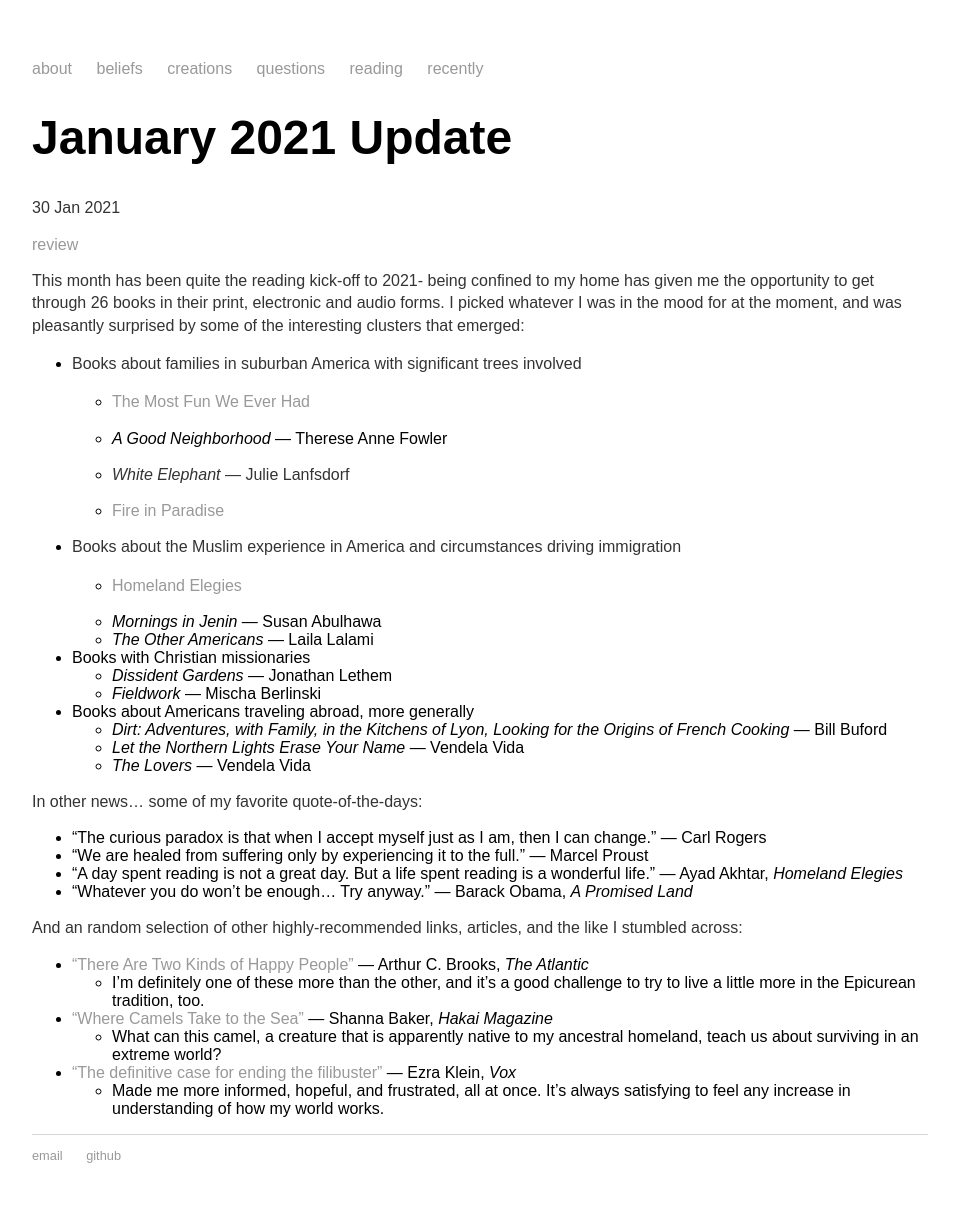
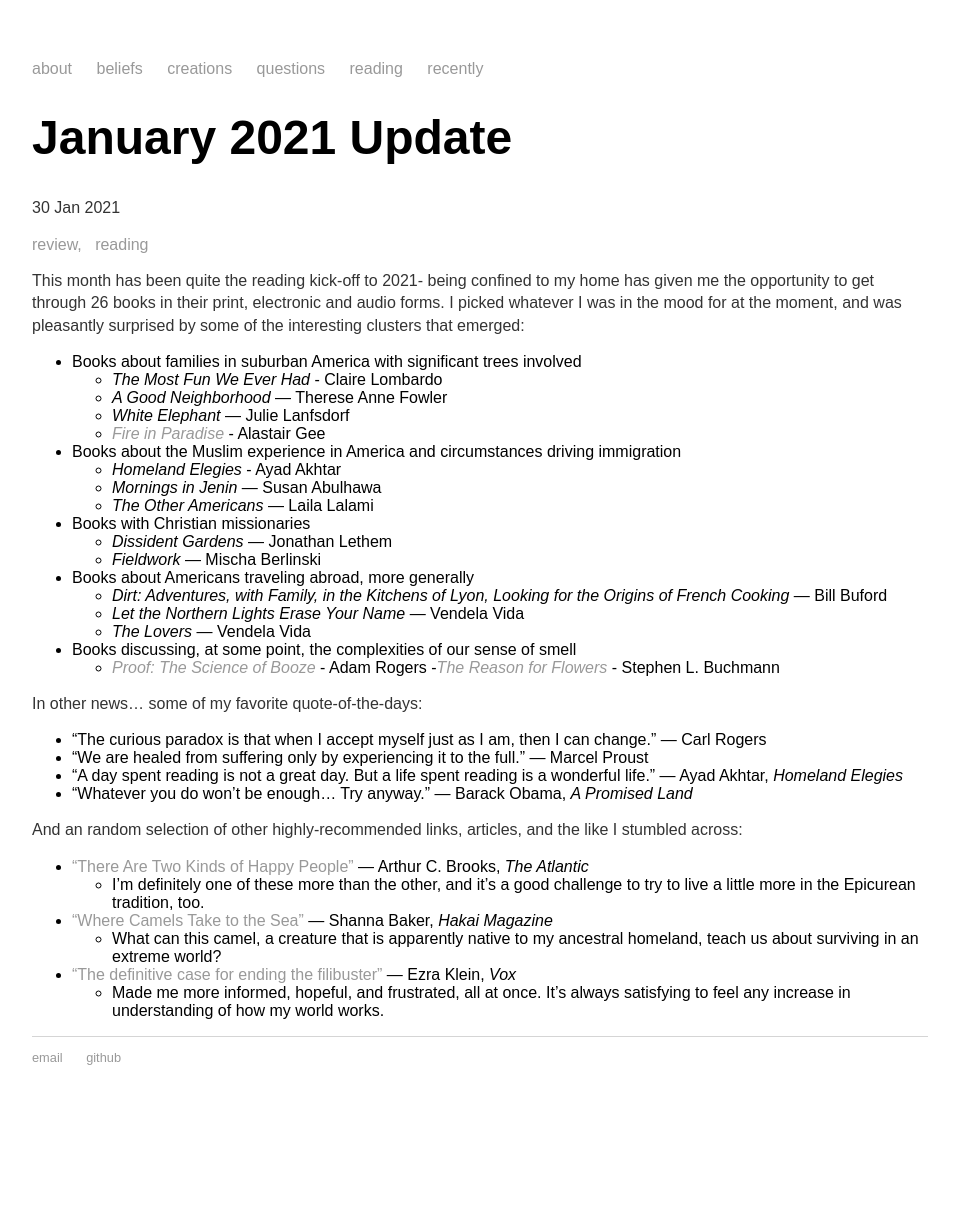
Before and after one commit to mayasheth/mayasheth.github.io, a Jekyll site: the page built from _posts/2021-01-30-january-2021-update.md, in a window 1280 px wide. Shown: the whole page, without its empty margins (160-1119 px from the left). Built offline with Jekyll 4.4.1, drawn with Linux system fonts in a browser that asks for light colours; our own code applies the rules of GitHub Pages for plain Markdown files; after the commit the page ends 1125 px from its top, so only the background shows below that.

Commit message:
Update 2021-01-30-january-2021-update.md

```diff
--- a/_posts/2021-01-30-january-2021-update.md
+++ b/_posts/2021-01-30-january-2021-update.md
@@ -2,7 +2,7 @@
 
 llayout: post
 title: January 2021 Update
-categories: review
+categories: review, reading
 date: 2021-01-30
 
 ---
@@ -10,18 +10,12 @@
 This month has been quite the reading kick-off to 2021- being confined to my home has given me the opportunity to get through 26 books in their print, electronic and audio forms. I picked whatever I was in the mood for at the moment, and was pleasantly surprised by some of the interesting clusters that emerged:
 
 - Books about families in suburban America with significant trees involved
-
-    - [The Most Fun We Ever Had](https://www.notion.so/The-Most-Fun-We-Ever-Had-f685087c5ac14360b9fd4e8aaeea9769)
-
+    - *The Most Fun We Ever Had* - Claire Lombardo
     - *A Good Neighborhood* — Therese Anne Fowler
     - *White Elephant* — Julie Lanfsdorf
-
-    - [Fire in Paradise](https://www.notion.so/Fire-in-Paradise-f8c37b9ad64c4fc7a75e80fc6bc9400c)
-
+    - *[Fire in Paradise](https://mayasheth.github.io/2021/01/30/fire-in-paradise)*  - Alastair Gee
 - Books about the Muslim experience in America and circumstances driving immigration
-
-    - [Homeland Elegies](https://www.notion.so/Homeland-Elegies-0ff5e62d260449a8b6054386358b15f0)
-
+    - *Homeland Elegies* - Ayad Akhtar
     - *Mornings in Jenin* — Susan Abulhawa
     - *The Other Americans* — Laila Lalami
 - Books with Christian missionaries
@@ -31,6 +25,9 @@
     - *Dirt: Adventures, with Family, in the Kitchens of Lyon, Looking for the Origins of French Cooking* — Bill Buford
     - *Let the Northern Lights Erase Your Name* — Vendela Vida
     - *The Lovers* — Vendela Vida
+- Books discussing, at some point, the complexities of our sense of smell
+    - *[Proof: The Science of Booze](https://mayasheth.github.io/2021/01/20/proof)* - Adam Rogers
+    -*[The Reason for Flowers](https://mayasheth.github.io/2021/01/24/the-reason-for-flowers)* - Stephen L. Buchmann
 
 In other news... some of my favorite quote-of-the-days:
 
```
